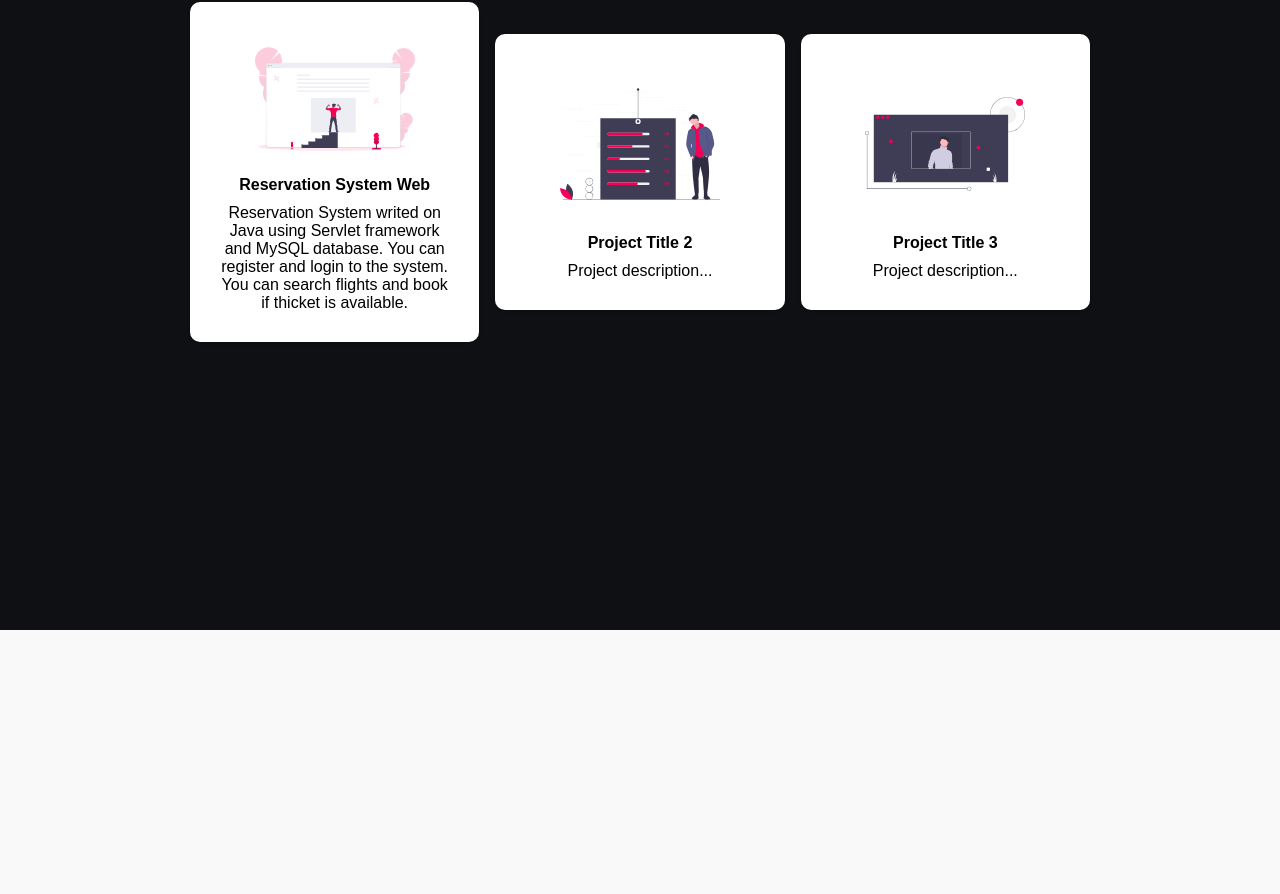
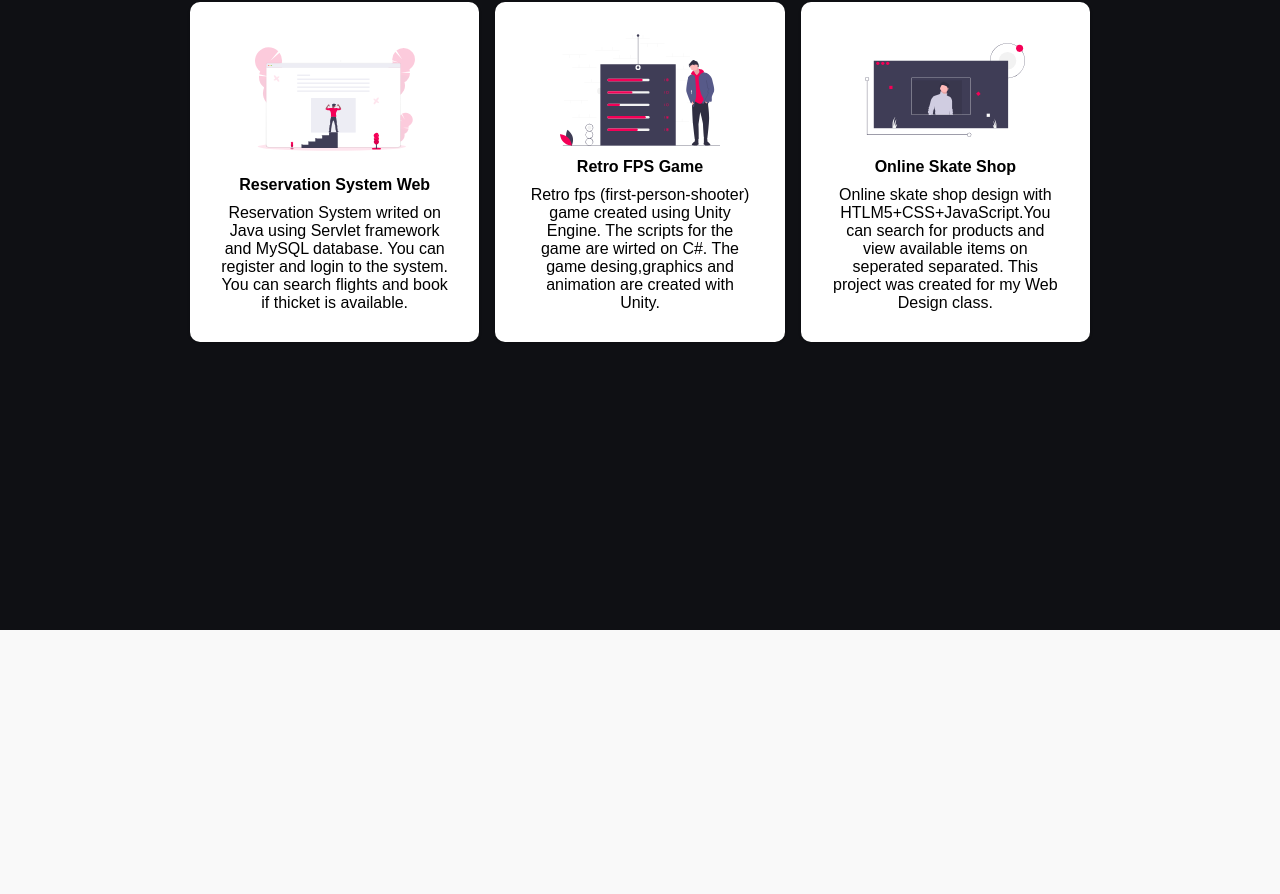
Before and after one commit to nikolaypleshkov/personal-website, a React (Create React App) app: page / in a window 1280 px wide. Shown: the part 2890-3784 px from the top of the page. Built offline with nearby package versions, Linux system fonts and the light colour scheme; a web font is replaced by a local one.

Commit message:
Update index.js

```diff
--- a/src/components/Projects/index.js
+++ b/src/components/Projects/index.js
@@ -23,13 +23,17 @@ function Projects() {
                 </ProjectsCard>
                 <ProjectsCard>
                     <ProjectsIcon src={Icon2} />
-                    <ProjectsH2>Project Title 2</ProjectsH2>
-                    <ProjectsP>Project description...</ProjectsP>
+                    <ProjectsH2>Retro FPS Game</ProjectsH2>
+                    <ProjectsP>Retro fps (first-person-shooter) game created using Unity Engine.
+                               The scripts for the game are wirted on C#. The game desing,graphics and animation are
+                               created with Unity.</ProjectsP>
                 </ProjectsCard>
                 <ProjectsCard>
                     <ProjectsIcon src={Icon3} />
-                    <ProjectsH2>Project Title 3</ProjectsH2>
-                    <ProjectsP>Project description...</ProjectsP>
+                    <ProjectsH2>Online Skate Shop</ProjectsH2>
+                    <ProjectsP>Online skate shop design with HTLM5+CSS+JavaScript.You can search for products
+                               and view available items on seperated separated. This project was created for my
+                               Web Design class.</ProjectsP>
                 </ProjectsCard>
             </ProjectsWrapper>
         </ProjectsContainer>
```
